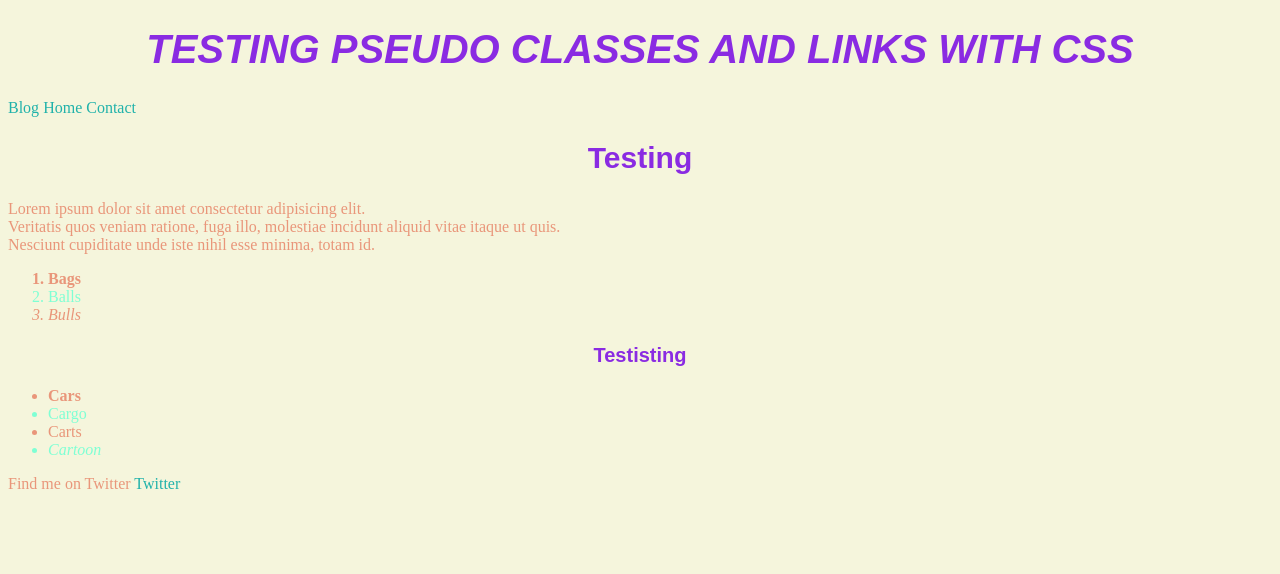
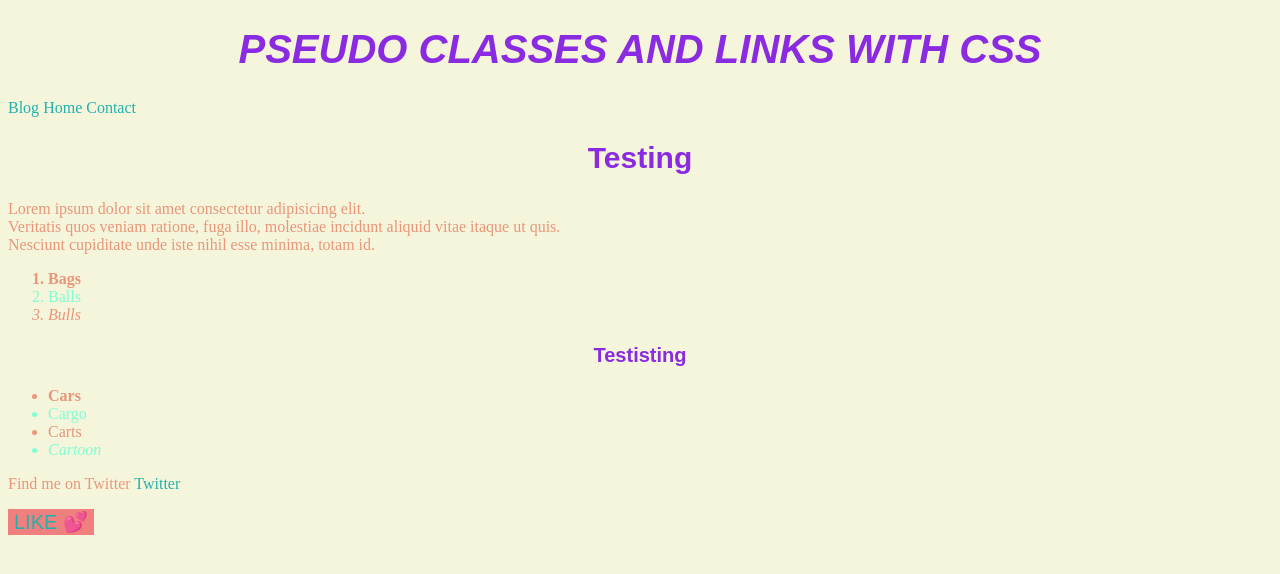
Before and after one commit to Musa1990f/Pseudo-classes, a plain HTML site: page index.html in a window 1280 px wide. Drawn offline with Linux system fonts and the light colour scheme.

Commit message:
styled a button element

```diff
--- a/index.html
+++ b/index.html
@@ -56,12 +56,25 @@
     li:nth-child(even) {
         color: aquamarine;
     }
+    .like {
+        color: lightseagreen;
+        background-color: lightcoral;
+        font-size: 20px;
+        text-transform: uppercase;
+        /* background-origin: padding-box; */
+        border: none;
+    }
+    .like:hover {
+        color: bisque;
+        background-color: blueviolet;
+        cursor: pointer;
+    }
 
     </style>
 </head>
 <body>
     <header>
-        <h1>Testing Pseudo classes and links with CSS</h1>
+        <h1>Pseudo classes and links with CSS</h1>
     </header>
     <!-- navbar section -->
     <nav>
@@ -100,6 +113,7 @@
         <p>Find me on Twitter
             <a href="#">Twitter</a>
         </p>
+        <button class="like">Like 💕</button>
     </article>
 
 
```
